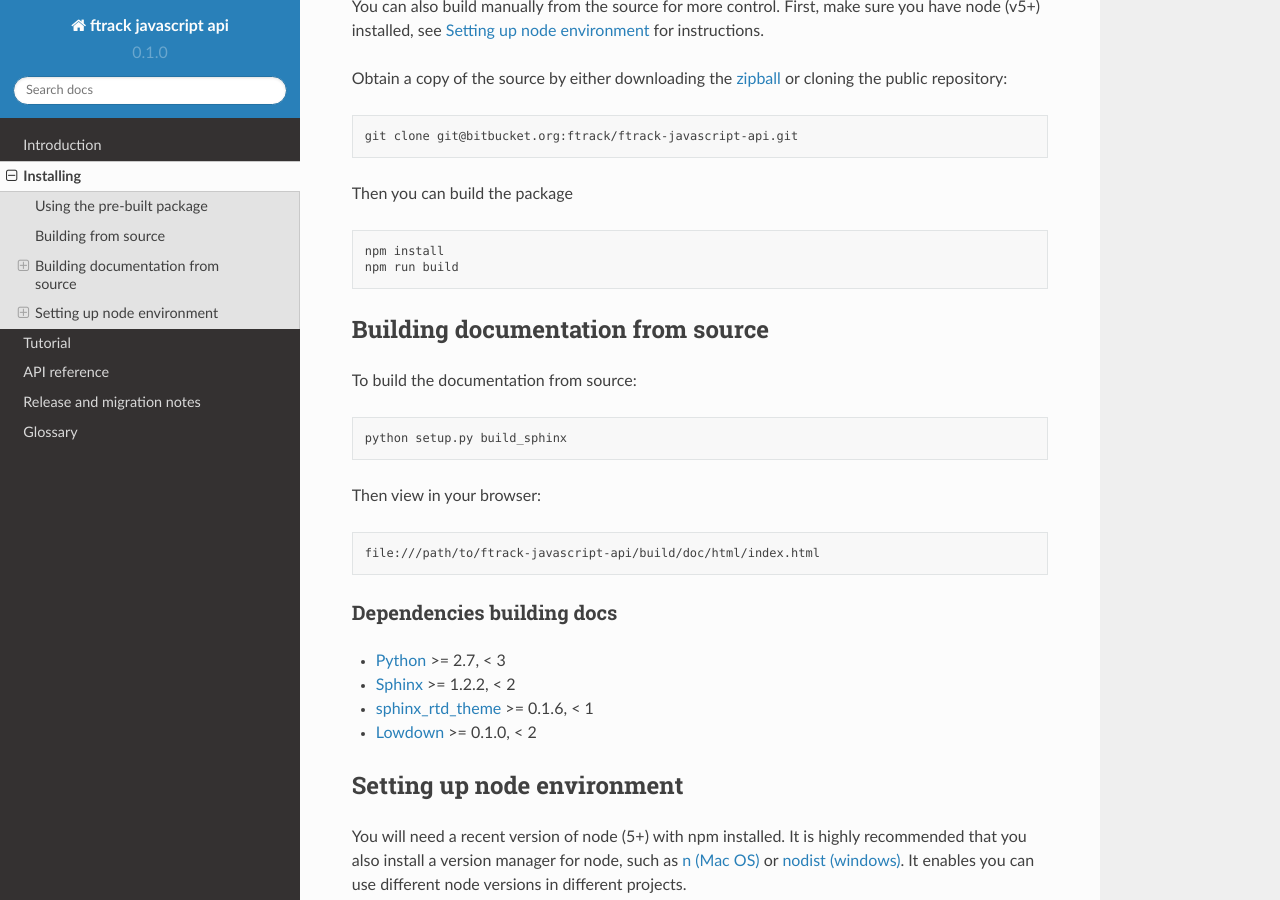
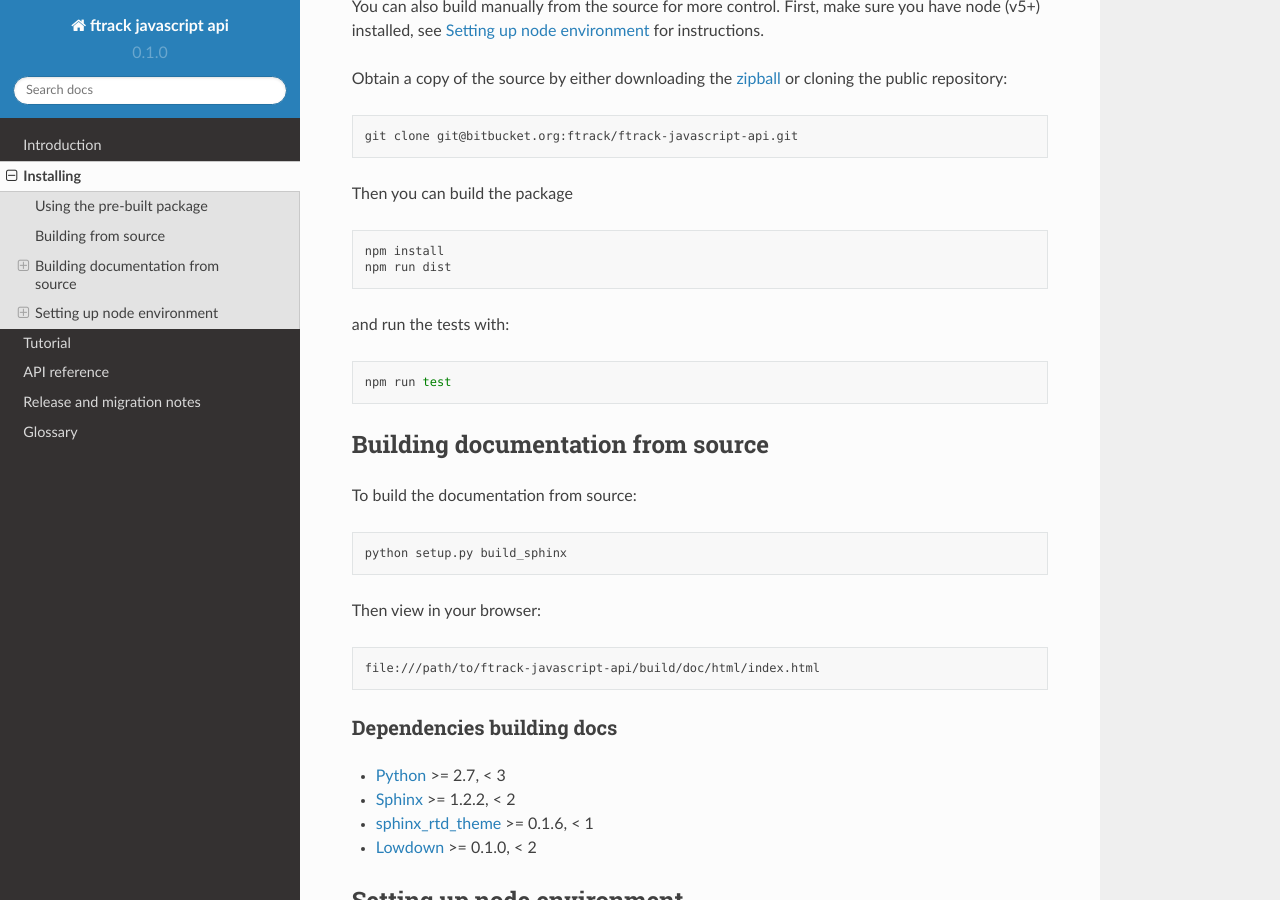
Before and after one commit to ftrackhq/ftrack-javascript, a Sphinx documentation site: the page built from doc/installing.rst, in a window 1280 px wide and 900 px high, scrolled down 325 px. Built offline with Sphinx 7.4.7 and the Read the Docs theme 2.0.0, drawn with Linux system fonts in a browser that asks for light colours.

Commit message:
Updated build command and added docs for how to run tests.

```diff
--- a/doc/installing.rst
+++ b/doc/installing.rst
@@ -29,8 +29,11 @@
 Then you can build the package ::
 
     npm install
-    npm run build
+    npm run dist
 
+and run the tests with::
+
+    npm run test
 
 Building documentation from source
 ==================================
```
